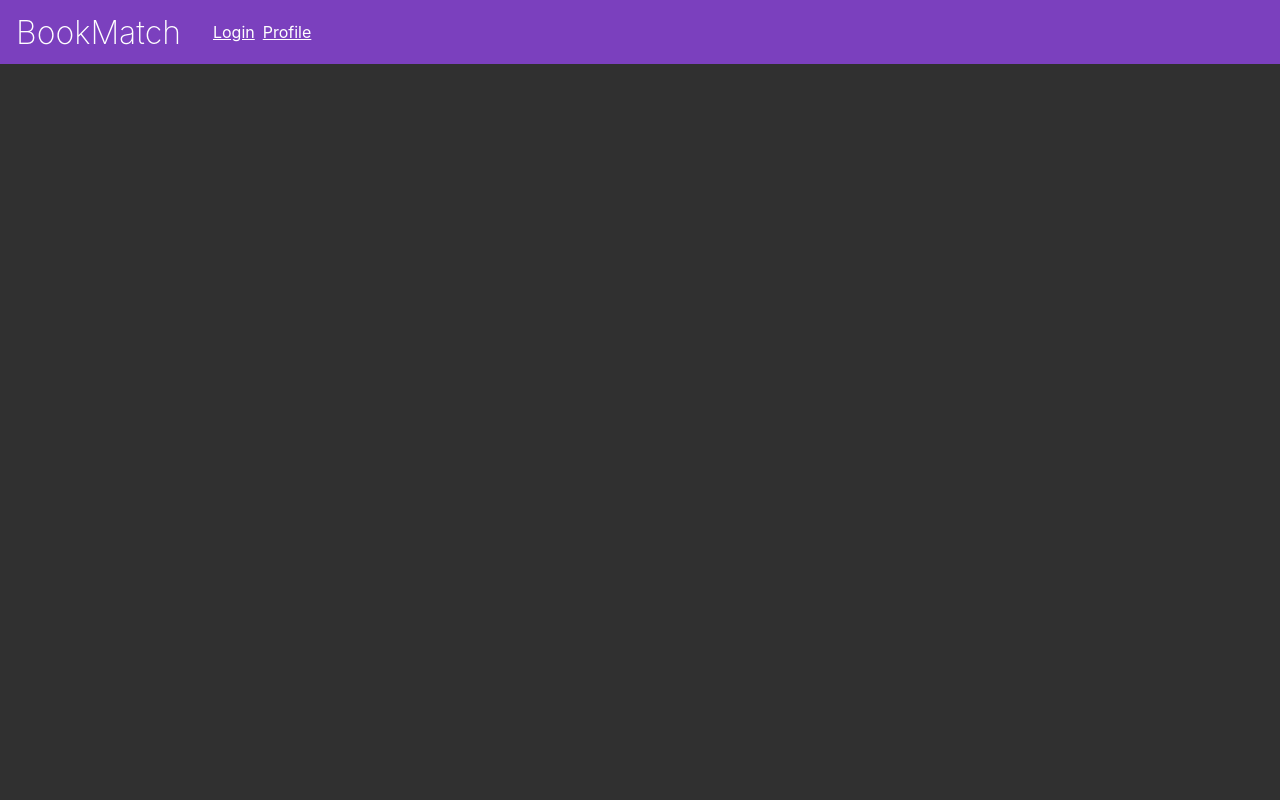
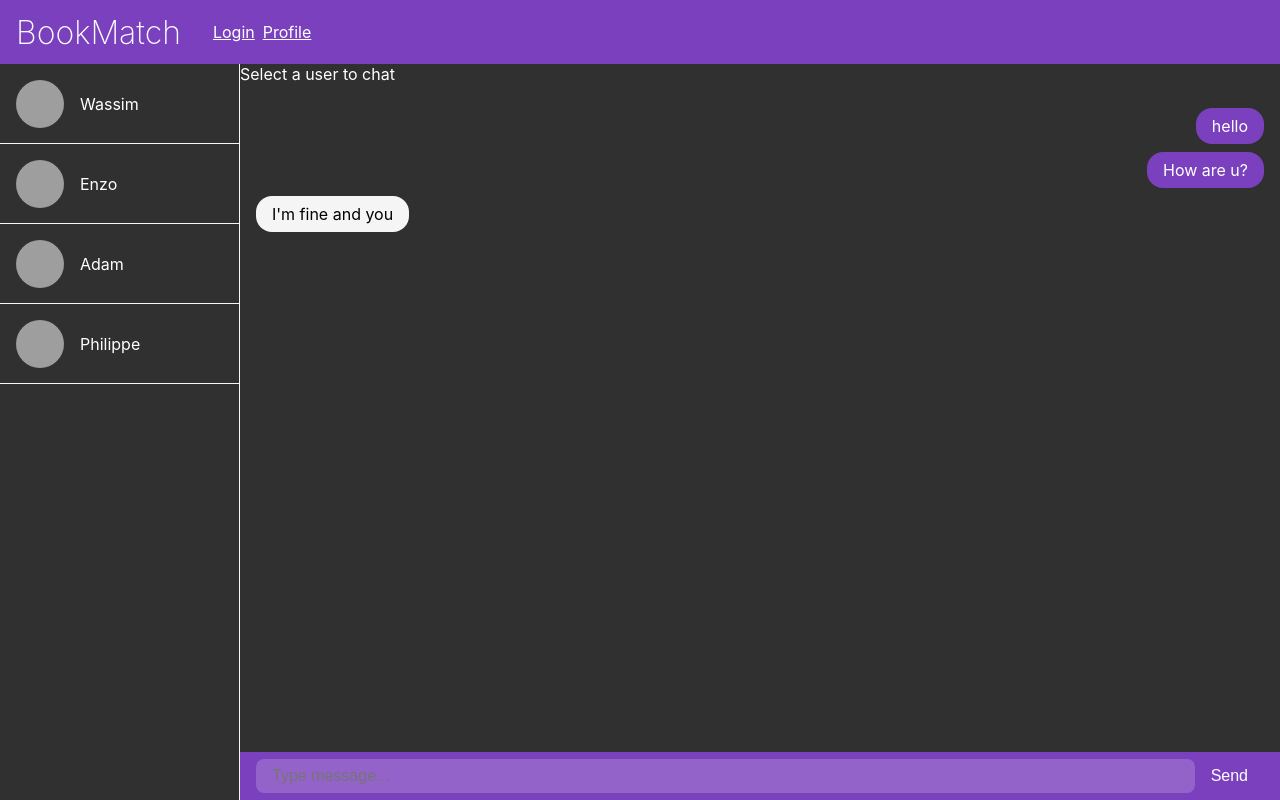
Before and after one commit to WassimJabz/BookMatch, a React (Create React App) app in the folder bookmatch-frontend/: page / in a window 1280 px wide. Built offline with nearby package versions, Linux system fonts and the light colour scheme; grey boxes are pictures that could not be loaded.

Commit message:
First draft of chatting page

```diff
--- a/bookmatch-frontend/src/App.js
+++ b/bookmatch-frontend/src/App.js
@@ -3,6 +3,7 @@ import './App.css';
 import ProfilePage from './ProfilePage/ProfilePage';
 import LoginPage from './LoginPage/LoginPage';
 import NavBar from "./NavBar/NavBar";
+import ChattingPage from "./ChattingPage/ChattingPage";
 
 function App() {
   return (
@@ -11,6 +12,7 @@ function App() {
       <div className="App">
         <BrowserRouter>
           <Routes>
+            <Route path="/" element={<ChattingPage />} />
             <Route path="profile" element={<ProfilePage />} />
             <Route path="login" element={<LoginPage />} />
           </Routes>
--- /dev/null
+++ b/bookmatch-frontend/src/ChattingPage/ChattingPage.css
@@ -0,0 +1,108 @@
+.selection-container{
+    position: absolute;
+    left: 0;
+    top: 0;
+    bottom: 0;
+    padding-top: var(--navbar-height);
+    width: 15rem;
+    height: 100%;
+    border: solid whitesmoke;
+    border-width: 0 1px 0 0;
+}
+
+.selection{
+    display: flex;
+    align-items: center;
+    height: 5rem;
+    padding: 0 1rem;
+    border: solid whitesmoke;
+    border-width: 0 0 1px 0;
+    cursor: pointer;
+}
+
+.selection:hover{
+    background-color: rgba(255, 255, 255, 0.116);
+}
+
+.selection > img{
+    width: 3rem;
+    height: 3rem;
+    border-radius: 100%;
+}
+
+.selection > div{
+    margin-left: 1rem;
+}
+
+.chat-container{
+    position: absolute;
+    left: 15rem;
+    top: var(--navbar-height);
+    right: 0;
+    bottom: 0;
+}
+
+.chat-container  h1{
+    margin-left: 1rem;
+}
+
+.chat-box{
+    width: 100%;
+    padding: 1rem;
+    height: calc(100% - 3rem);
+}
+
+.chat-box .row{
+    width: 100%;
+    margin: 0.5rem 0;
+}
+
+.chat-box .row.sent{
+    direction: rtl;
+}
+
+.chat-box .row.received{
+    direction: ltr;
+}
+
+.chat-box .message{
+    direction: ltr;
+    width: fit-content;
+    max-width: 75%;
+    border-radius: 1rem;
+    padding: 0.5em 1em;
+}
+
+.chat-box .sent .message{
+    background-color: var(--color-accent);
+}
+
+.chat-box .row.received .message{
+    background-color: whitesmoke;
+    color: black;
+}
+
+.entry{
+    position: absolute;
+    left: 0;
+    bottom: 0;
+    right: 0;
+    height: 3rem;
+    background-color: var(--color-accent);
+    display: flex;
+    align-items: center;
+    padding: 0 1rem;
+}
+
+.entry input{
+    border: none;
+    width: 100%;
+    border-radius: 0.5rem;
+    font-size: 1rem;
+    color: white;
+}
+
+.entry button {
+    font-size: 1rem;
+    color: white;
+}
--- /dev/null
+++ b/bookmatch-frontend/src/ChattingPage/ChattingPage.js
@@ -0,0 +1,76 @@
+import './ChattingPage.css';
+import { useState } from 'react';
+
+export default function ChattingPage(){
+
+    const [users, setUsers] = useState([
+        { username: 'Wassim', picUrl: 'https://cdn.pixabay.com/photo/2015/10/05/22/37/blank-profile-picture-973460_1280.png' },
+        { username: 'Enzo', picUrl: 'https://cdn.pixabay.com/photo/2015/10/05/22/37/blank-profile-picture-973460_1280.png' },
+        { username: 'Adam', picUrl: 'https://cdn.pixabay.com/photo/2015/10/05/22/37/blank-profile-picture-973460_1280.png' },
+        { username: 'Philippe', picUrl: 'https://cdn.pixabay.com/photo/2015/10/05/22/37/blank-profile-picture-973460_1280.png' },
+    ]);
+
+    const [user, setUser] = useState(null);
+
+    return (
+        <div>
+            <div className="selection-container">
+                <UserSelection users={users} selectUser={(u) => setUser(u)}/>
+            </div>
+            <div className="chat-container">
+                <Chat user={user} />
+            </div>
+        </div>
+    )
+}
+
+const UserSelection = ({ users, selectUser }) => {
+    return(
+        <div>
+            {users.map(u =>
+                <div onClick={() => selectUser(u)} className="selection" key={u.username}>
+                    <img src={u.picUrl} />
+                    <div>{u.username}</div>
+                </div>
+            )}
+        </div>
+    )
+}
+
+const Chat = ({ user }) => {
+
+    const[messages, setMessages] = useState([
+        { sent: true, msg: 'hello '},
+        { sent: true, msg: 'How are u?' },
+        { sent: false, msg: "I'm fine and you" }
+    ]);
+
+    function addMessage(sent, msg){
+        setMessages(() =>
+            messages.push({ sent, msg })
+        )
+    }
+
+    return (
+        <div>
+            {user ?
+                <h1>{user.username}</h1>
+            :
+                <div>Select a user to chat</div>
+            }
+            <div className="chat-box">
+                {
+                    messages.map((m, i) =>
+                        <div key={`msg: ${i}`} class={`row ${m.sent ? 'sent' : 'received'}`}>
+                            <div className="message">{m.msg}</div>
+                        </div>
+                    )
+                }
+            </div>
+            <div className="entry">
+                <input type="text" placeholder="Type message..." />
+                <button>Send</button>
+            </div>
+        </div>
+    )
+}
```
